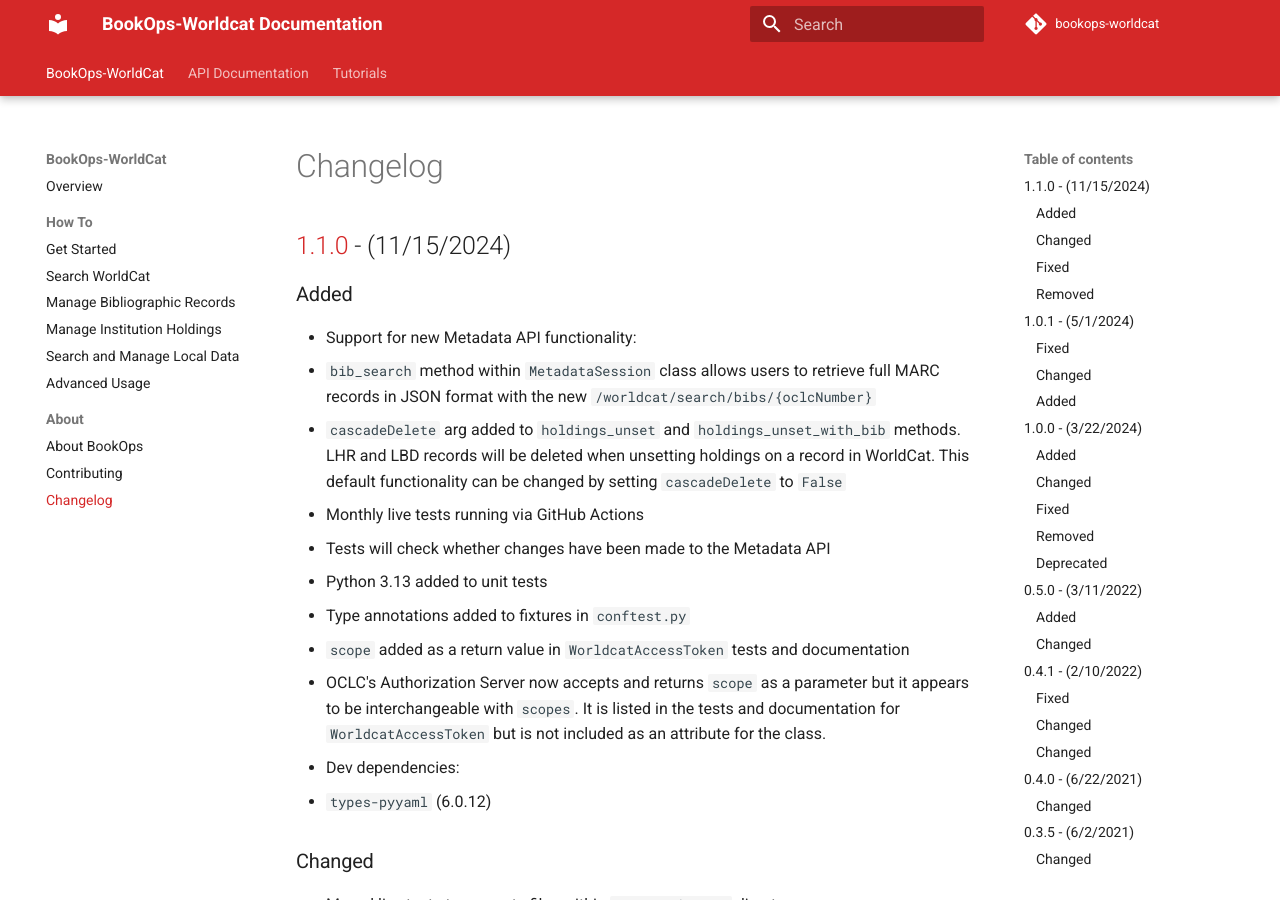
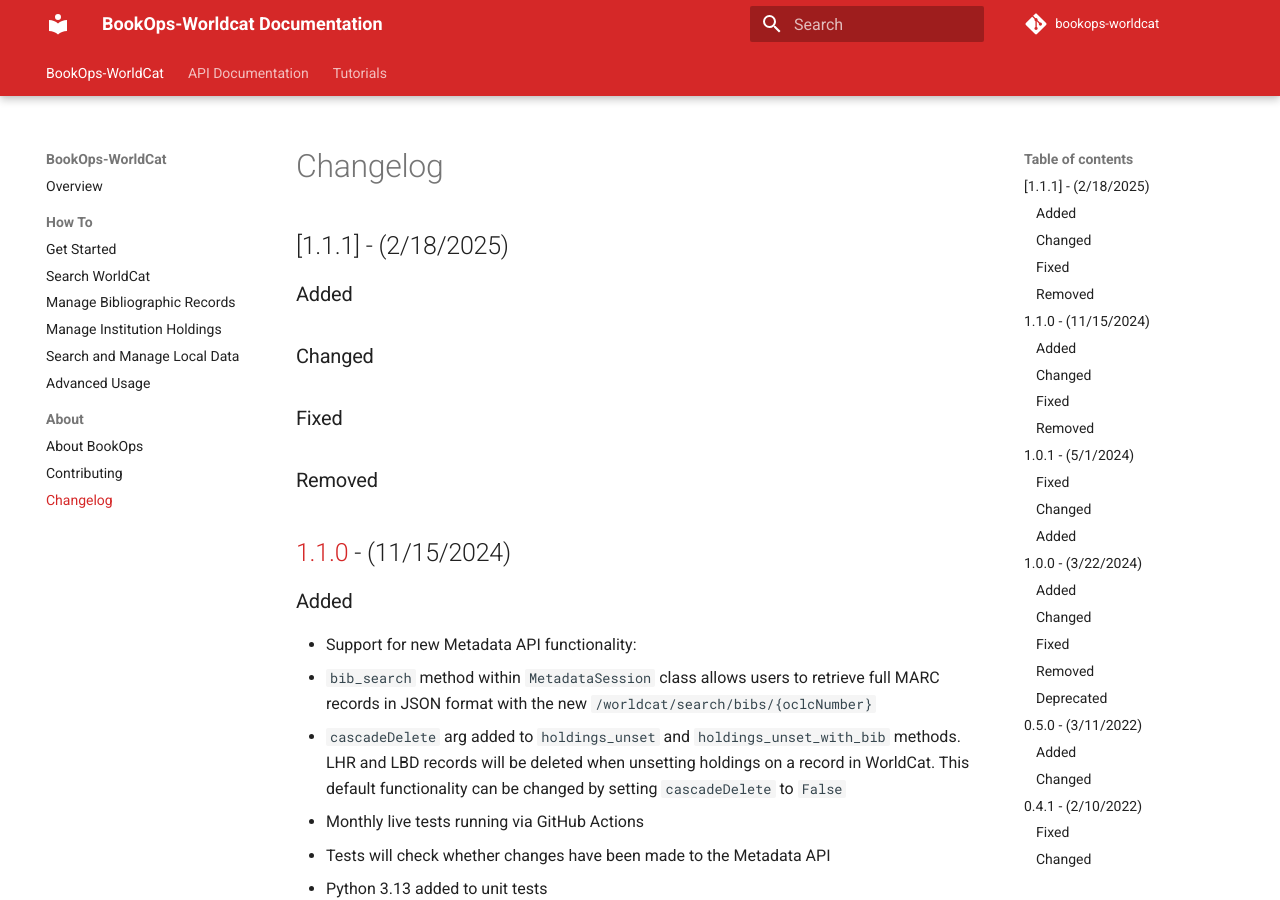
Before and after one commit to BookOps-CAT/bookops-worldcat, an MkDocs documentation site: the page built from docs/changelog.md, in a window 1280 px wide and 900 px high. Built offline with MkDocs 1.6.1 and Material for MkDocs 9.7.7, drawn with Linux system fonts in a browser that asks for light colours; comment, search, counter and statistics services are not loaded; the version menu is left out.

Commit message:
updated version for 1.1.1

```diff
--- a/bookops_worldcat/__version__.py
+++ b/bookops_worldcat/__version__.py
@@ -1,4 +1,4 @@
 __title__ = "bookops-worldcat"
-__version__ = "1.1.0"
+__version__ = "1.1.1"
 __author__ = "Tomasz Kalata"
 __author_email__ = "klingaroo@gmail.com"
--- a/docs/changelog.md
+++ b/docs/changelog.md
@@ -1,4 +1,13 @@
 # Changelog
+
+## [1.1.1] - (2/18/2025)
+### Added
+
+### Changed
+
+### Fixed
+
+### Removed
 
 ## [1.1.0] - (11/15/2024)
 ### Added
--- a/pyproject.toml
+++ b/pyproject.toml
@@ -1,6 +1,6 @@
 [tool.poetry]
 name = "bookops-worldcat"
-version = "1.1.0"
+version = "1.1.1"
 description = "OCLC WorldCat Metadata APIs wrapper"
 authors = ["Tomasz Kalata <klingaroo@gmail.com>", "Charlotte Kostelic <charlottekostelic@gmail.com>"]
 license = "MIT"
```
Also changed, not shown: 1 other file.
